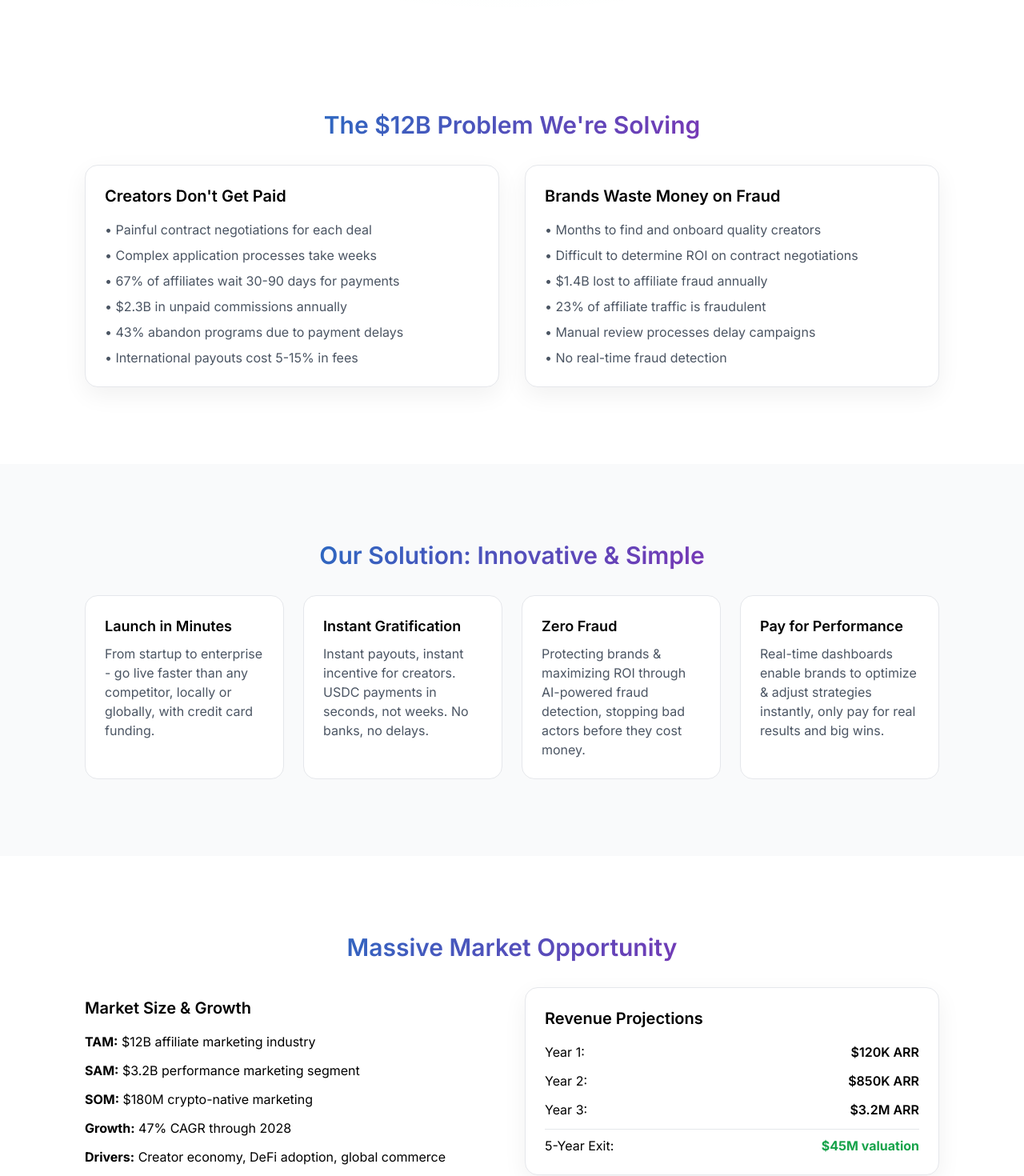
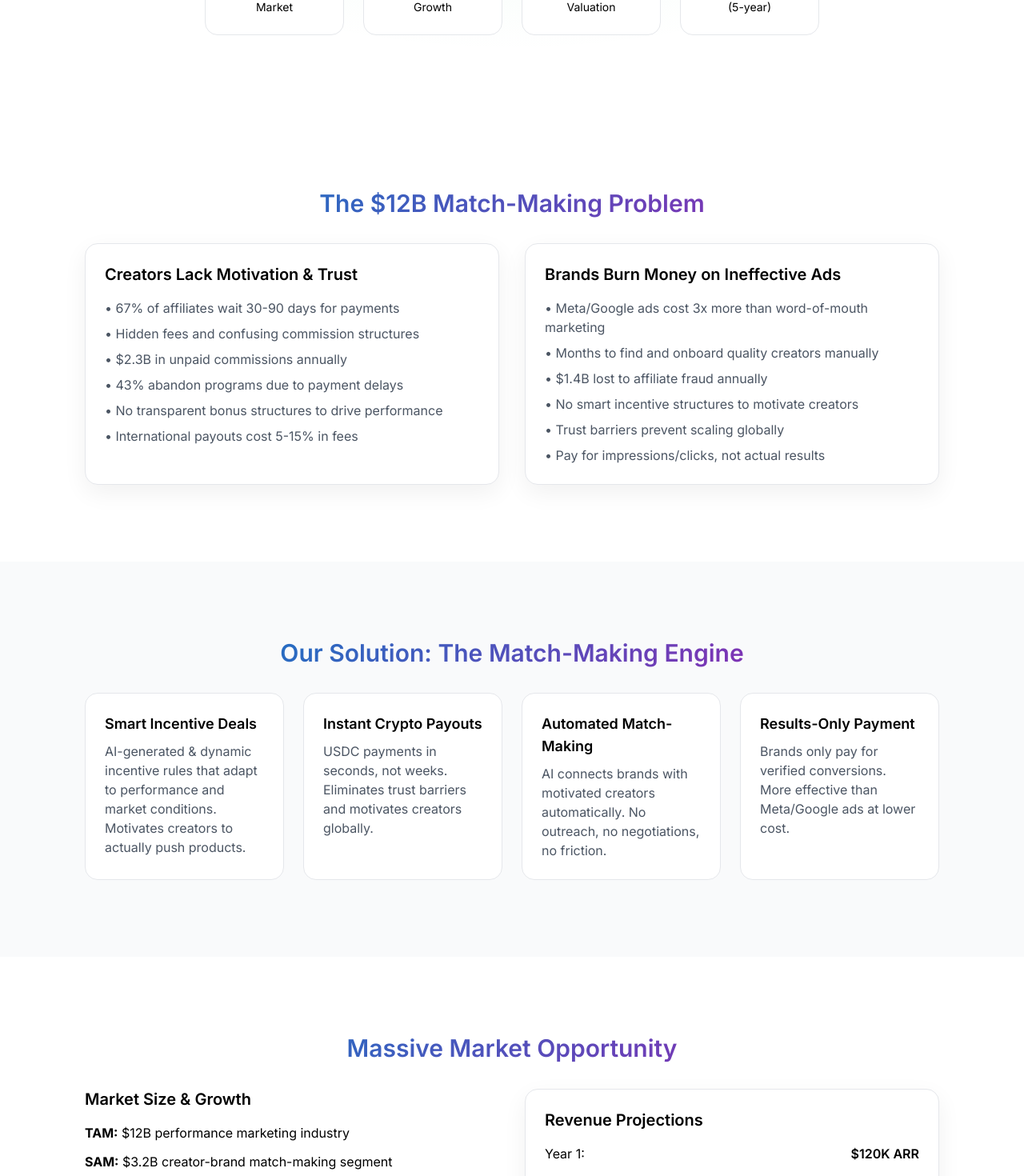
Before and after one commit to mihailistov/refpool-landing, a Next.js app: page /investors in a window 1280 px wide. Shown: the part 680-2150 px from the top of the page at 80% size. Built offline with nearby package versions, Linux system fonts and the light colour scheme.

Commit message:
marketing wording changes

```diff
--- a/components/FAQ.tsx
+++ b/components/FAQ.tsx
@@ -12,7 +12,7 @@ const faqs = [
   },
   {
     q: 'How are smart incentive deals different?',
-    a: "Instead of flat commission rates, set layered rewards: '$5 per sale + $100 bonus for 20 referrals.' This motivates creators to actually push your links because they see bigger rewards for better performance.",
+    a: "Instead of flat commission rates, we use AI-generated & dynamic incentive rules that adapt to performance. This motivates creators to actually push your links because they see bigger rewards for better performance.",
     icon: '🎯',
     color: 'primary',
   },
--- a/components/Hero.tsx
+++ b/components/Hero.tsx
@@ -3,15 +3,15 @@ export default function Hero() {
     <section className="section gradient">
       <div className="mx-auto container-tight px-4 text-center">
         <div className="inline-flex items-center gap-2 mb-6">
-          <span className="badge badge-primary">Smart Incentives</span>
+          <span className="badge badge-primary">AI-Generated Incentives</span>
           <span className="badge badge-primary">Instant Payouts</span>
           <span className="badge badge-primary">Match-Making Engine</span>
         </div>
-        <h1 className="text-3xl sm:text-4xl md:text-6xl font-bold tracking-tight mb-6 text-gradient">The match-making engine<br/>for performance marketing.</h1>
+        <h1 className="text-3xl sm:text-4xl md:text-6xl font-bold tracking-tight mb-6 text-gradient" style={{ lineHeight: '1.2' }}>The match-making engine<br/>for performance marketing.</h1>
         <p className="p max-w-2xl mx-auto">
           Connect <b>ambitious brands</b> with <b>motivated creators</b> through smart, performance-based deals.
-          Set up campaigns with <b>$5 per sale + $100 bonus for 20 referrals</b> — creators actually push your links because
-          <b>transparent incentives and instant crypto payouts</b> beat traditional affiliate programs.
+          Set up campaigns with <b>AI-generated & dynamic incentive rules</b> — creators actually push your links because
+          <b> transparent incentives and instant crypto payouts</b> beat traditional affiliate programs.
         </p>
         <div className="mt-8 flex flex-col sm:flex-row gap-3 justify-center">
           <a href="#waitlist" className="btn btn-primary">Launch your campaign</a>
--- a/components/How.tsx
+++ b/components/How.tsx
@@ -2,7 +2,7 @@ export default function How() {
   const steps = [
     {
       title: "Brands set smart incentive deals",
-      desc: "Create performance-based campaigns with layered rewards: '$5 per sale + $100 bonus for 20 referrals.' Fund with credit card, set spending limits, and let our match-making engine find motivated creators."
+      desc: "Create performance-based campaigns with AI-generated & dynamic incentive rules that adapt to performance. Fund with credit card, set spending limits, and let our match-making engine find motivated creators."
     },
     {
       title: "Creators get matched & motivated",
--- a/components/Splits.tsx
+++ b/components/Splits.tsx
@@ -46,7 +46,7 @@ export default function Splits() {
       description: "Skip the Meta and Google ad auction. Get creators to personally recommend your product to their engaged audience. More effective, cheaper, and you only pay for actual results.",
       features: [
         { text: "Fund campaigns with credit card", icon: "💳" },
-        { text: "Set smart bonus structures ($5 + $100 for 20 sales)", icon: "🎯" },
+        { text: "AI-generated & dynamic incentive structures", icon: "🎯" },
         { text: "No upfront costs, pay only for results", icon: "⏰" },
         { text: "Track every conversion in real-time", icon: "📊" }
       ],
--- a/components/ValueProps.tsx
+++ b/components/ValueProps.tsx
@@ -1,7 +1,7 @@
 export default function ValueProps() {
   const items = [
     { title: "Beats Meta & Google ads", desc: "Creators personally vouch for your product to their audience. Word-of-mouth marketing that actually converts at lower cost." },
-    { title: "Transparent incentives work", desc: "Creators see exactly what they'll earn upfront. No hidden fees, no confusing terms. Clear rewards = motivated promotion." },
+    { title: "AI-generated incentives work", desc: "Dynamic reward structures adapt to performance and market conditions. Creators see exactly what they'll earn upfront. Clear, smart rewards = motivated promotion." },
     { title: "Instant crypto payouts", desc: "The moment a sale is verified, creators get paid in USDC. No 30-day delays, no payment disputes, no trust issues." },
     { title: "Remove all friction", desc: "No outreach, no negotiations, no tracking headaches. Set your deal, creators join, results happen automatically." },
     { title: "Only pay for results", desc: "Zero upfront costs. You only pay when creators drive real sales or signups. Performance-based means risk-free growth." },
--- a/components/Waitlist.tsx
+++ b/components/Waitlist.tsx
@@ -88,7 +88,7 @@ export default function Waitlist() {
               </motion.div>
               <div>
                 <div className="badge badge-primary mb-2">✨ Early Access</div>
-                <h3 className="text-2xl font-bold text-gray-900 mb-2">Get early access to RefPool</h3>
+                <h3 className="text-2xl font-bold text-gray-900 mb-2">Get early access to refpool</h3>
                 <p className="text-gray-600 text-lg">
                   Skip the line and get priority access to the match-making engine.
                   <span className="font-semibold text-primary-600"> Early users get beta pricing</span> and first pick of top creators!
--- a/pages/investors.tsx
+++ b/pages/investors.tsx
@@ -6,7 +6,7 @@ export default function Investors() {
     <>
       <Head>
         <title>Investor Deck — refpool Pre-Seed Round</title>
-        <meta name="description" content="$50k for 1% equity in refpool's pre-seed round. Crypto-native affiliate marketplace disrupting $12B industry." />
+        <meta name="description" content="$50k for 1% equity in refpool's pre-seed round. Match-making engine disrupting $12B performance marketing industry." />
       </Head>
       <main>
         <Nav />
@@ -15,11 +15,11 @@ export default function Investors() {
         <section className="section gradient">
           <div className="mx-auto container-tight px-4 text-center">
             <div className="badge badge-primary mb-6 inline-block">Pre-Seed Investment Opportunity</div>
-            <h1 className="h1 mb-6" style={{ lineHeight: '1.2' }}>$50k for 1% equity<br/>in the future of a $12B industry</h1>
+            <h1 className="h1 mb-6" style={{ lineHeight: '1.2' }}>$50k for 1% equity<br/>in the match-making engine for performance marketing</h1>
             <p className="p max-w-2xl mx-auto mb-8">
-              refpool is disrupting the $12B affiliate marketing industry with instant crypto payouts,
-              AI-based fraud protection, and global scale. Join us in building the infrastructure that powers
-              the next generation of performance marketing.
+              refpool is the match-making engine connecting brands with motivated creators through smart,
+              performance-based incentive deals. More effective than Meta/Google ads, cheaper than agencies,
+              with instant crypto payouts that eliminate trust barriers in the $12B performance marketing industry.
             </p>
             <div className="grid md:grid-cols-4 gap-6 max-w-3xl mx-auto">
               <div className="card">
@@ -45,28 +45,28 @@ export default function Investors() {
         {/* Problem */}
         <section className="section">
           <div className="mx-auto container-tight px-4">
-            <h2 className="h2 mb-8 text-center">The $12B Problem We're Solving</h2>
+            <h2 className="h2 mb-8 text-center">The $12B Match-Making Problem</h2>
             <div className="grid md:grid-cols-2 gap-8">
               <div className="card shadow-soft">
-                <h3 className="text-xl font-semibold mb-4">Creators Don't Get Paid</h3>
+                <h3 className="text-xl font-semibold mb-4">Creators Lack Motivation & Trust</h3>
                 <ul className="space-y-2 text-gray-600">
-                  <li>• Painful contract negotiations for each deal</li>
-                  <li>• Complex application processes take weeks</li>
                   <li>• 67% of affiliates wait 30-90 days for payments</li>
+                  <li>• Hidden fees and confusing commission structures</li>
                   <li>• $2.3B in unpaid commissions annually</li>
                   <li>• 43% abandon programs due to payment delays</li>
+                  <li>• No transparent bonus structures to drive performance</li>
                   <li>• International payouts cost 5-15% in fees</li>
                 </ul>
               </div>
               <div className="card shadow-soft">
-                <h3 className="text-xl font-semibold mb-4">Brands Waste Money on Fraud</h3>
+                <h3 className="text-xl font-semibold mb-4">Brands Burn Money on Ineffective Ads</h3>
                 <ul className="space-y-2 text-gray-600">
-                  <li>• Months to find and onboard quality creators</li>
-                  <li>• Difficult to determine ROI on contract negotiations</li>
+                  <li>• Meta/Google ads cost 3x more than word-of-mouth marketing</li>
+                  <li>• Months to find and onboard quality creators manually</li>
                   <li>• $1.4B lost to affiliate fraud annually</li>
-                  <li>• 23% of affiliate traffic is fraudulent</li>
-                  <li>• Manual review processes delay campaigns</li>
-                  <li>• No real-time fraud detection</li>
+                  <li>• No smart incentive structures to motivate creators</li>
+                  <li>• Trust barriers prevent scaling globally</li>
+                  <li>• Pay for impressions/clicks, not actual results</li>
                 </ul>
               </div>
             </div>
@@ -76,23 +76,23 @@ export default function Investors() {
         {/* Solution */}
         <section className="section bg-gray-50">
           <div className="mx-auto container-tight px-4">
-            <h2 className="h2 mb-8 text-center">Our Solution: Innovative & Simple</h2>
+            <h2 className="h2 mb-8 text-center">Our Solution: The Match-Making Engine</h2>
             <div className="grid md:grid-cols-4 gap-6">
               <div className="card">
-                <div className="text-lg font-semibold mb-2">Launch in Minutes</div>
-                <p className="text-gray-600">From startup to enterprise - go live faster than any competitor, locally or globally, with credit card funding.</p>
+                <div className="text-lg font-semibold mb-2">Smart Incentive Deals</div>
+                <p className="text-gray-600">AI-generated & dynamic incentive rules that adapt to performance and market conditions. Motivates creators to actually push products.</p>
               </div>
               <div className="card">
-                <div className="text-lg font-semibold mb-2">Instant Gratification</div>
-                <p className="text-gray-600">Instant payouts, instant incentive for creators. USDC payments in seconds, not weeks. No banks, no delays.</p>
+                <div className="text-lg font-semibold mb-2">Instant Crypto Payouts</div>
+                <p className="text-gray-600">USDC payments in seconds, not weeks. Eliminates trust barriers and motivates creators globally.</p>
               </div>
               <div className="card">
-                <div className="text-lg font-semibold mb-2">Zero Fraud</div>
-                <p className="text-gray-600">Protecting brands & maximizing ROI through AI-powered fraud detection, stopping bad actors before they cost money.</p>
+                <div className="text-lg font-semibold mb-2">Automated Match-Making</div>
+                <p className="text-gray-600">AI connects brands with motivated creators automatically. No outreach, no negotiations, no friction.</p>
               </div>
               <div className="card">
-                <div className="text-lg font-semibold mb-2">Pay for Performance</div>
-                <p className="text-gray-600">Real-time dashboards enable brands to optimize & adjust strategies instantly, only pay for real results and big wins.</p>
+                <div className="text-lg font-semibold mb-2">Results-Only Payment</div>
+                <p className="text-gray-600">Brands only pay for verified conversions. More effective than Meta/Google ads at lower cost.</p>
               </div>
             </div>
           </div>
@@ -106,11 +106,11 @@ export default function Investors() {
               <div className="px-2 sm:px-0">
                 <h3 className="text-xl font-semibold mb-4">Market Size & Growth</h3>
                 <ul className="space-y-3">
-                  <li><strong>TAM:</strong> $12B affiliate marketing industry</li>
-                  <li><strong>SAM:</strong> $3.2B performance marketing segment</li>
-                  <li><strong>SOM:</strong> $180M crypto-native marketing</li>
+                  <li><strong>TAM:</strong> $12B performance marketing industry</li>
+                  <li><strong>SAM:</strong> $3.2B creator-brand match-making segment</li>
+                  <li><strong>SOM:</strong> $180M crypto-native performance marketing</li>
                   <li><strong>Growth:</strong> 47% CAGR through 2028</li>
-                  <li><strong>Drivers:</strong> Creator economy, DeFi adoption, global commerce</li>
+                  <li><strong>Drivers:</strong> Meta/Google ad costs rising, creator economy boom, instant payment demand</li>
                 </ul>
               </div>
               <div className="card shadow-soft">
```
